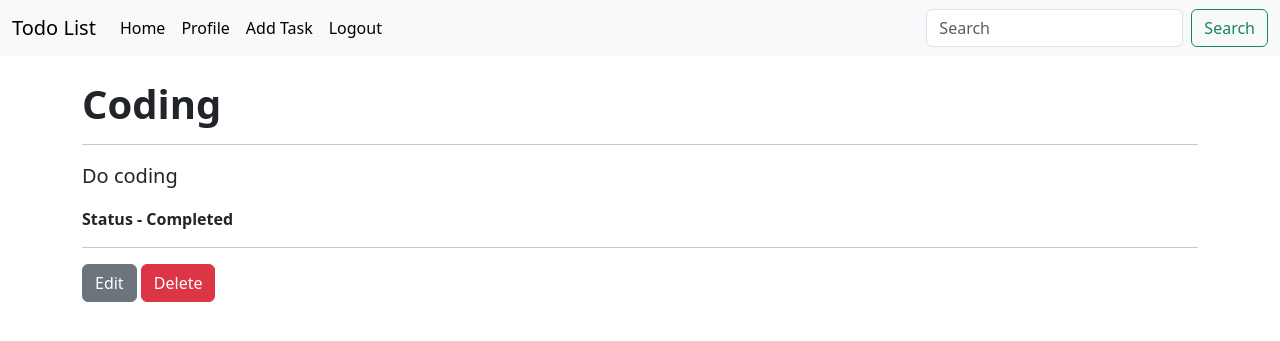
After one commit to ashifthekkupuram/todo-list, a Django app: page /task/1 in a window 1280 px wide. The commit adds this page. Shown: the top 341 px of the page. Run offline with Django 4.2, Linux system fonts and the light colour scheme; a user stored in the database is signed in; data comes from the database, SQL or seed files in the repository.

Commit message:
created view page for each task

```diff
--- a/base/templates/base/home.html
+++ b/base/templates/base/home.html
@@ -17,7 +17,7 @@
         <td>{{ task.title }}</td>
         <td>Completed</td>
         <td>
-            <a href="" class="btn btn-primary">View</a>
+            <a href="{% url 'task' task.id %}" class="btn btn-primary">View</a>
             <a href="" class="btn btn-secondary">Edit</a>
             <a href="" class="btn btn-danger">Delete</a>
         </td>
@@ -27,7 +27,7 @@
         <td>{{ task.title }}</td>
         <td>Not Completed</td>
         <td>
-            <a href="" class="btn btn-primary">View</a>
+            <a href="{% url 'task' task.id %}" class="btn btn-primary">View</a>
             <a href="" class="btn btn-secondary">Edit</a>
             <a href="" class="btn btn-danger">Delete</a>
         </td>
--- /dev/null
+++ b/base/templates/base/task_detail.html
@@ -0,0 +1,14 @@
+{% extends 'index.html' %}
+{% block title %}Task - {% endblock title %}
+{% block content %}
+    <h1><strong>{{ task.title }}</strong></h1>
+    {% if task.discription %}
+    <hr>
+    <p class="fs-5">{{ task.discription }}</p>
+    {% endif %}
+    <p><strong>Status - {% if task.completed %}Completed{% else %}Not Completed{% endif %}</strong></p>
+    <hr>
+
+    <a href="" class="btn btn-secondary">Edit</a>
+    <a href="" class="btn btn-danger">Delete</a>
+{% endblock content %}
--- a/base/urls.py
+++ b/base/urls.py
@@ -1,6 +1,7 @@
 from django.urls import path
-from .views import HomeView
+from .views import HomeView,TaskView
 
 urlpatterns = [
-    path('',HomeView.as_view(),name='home')
+    path('',HomeView.as_view(),name='home'),
+    path('task/<int:pk>',TaskView.as_view(),name='task'),
 ]
--- a/base/views.py
+++ b/base/views.py
@@ -1,7 +1,7 @@
 from typing import Any
 from django.shortcuts import render
-from django.views.generic import ListView
-from django.contrib.auth.mixins import LoginRequiredMixin
+from django.views.generic import ListView,DetailView
+from django.contrib.auth.mixins import LoginRequiredMixin, UserPassesTestMixin
 from .models import Task
 
 # Create your views here.
@@ -22,3 +22,14 @@ class HomeView(LoginRequiredMixin, ListView):
         context['input'] = search_input
 
         return context
+
+class TaskView(LoginRequiredMixin, UserPassesTestMixin, DetailView):
+    model = Task
+    context_object_name = 'task'
+
+    def test_func(self):
+        task = self.get_object()
+        if task.author == self.request.user:
+            return True
+        else:
+            return False
```
